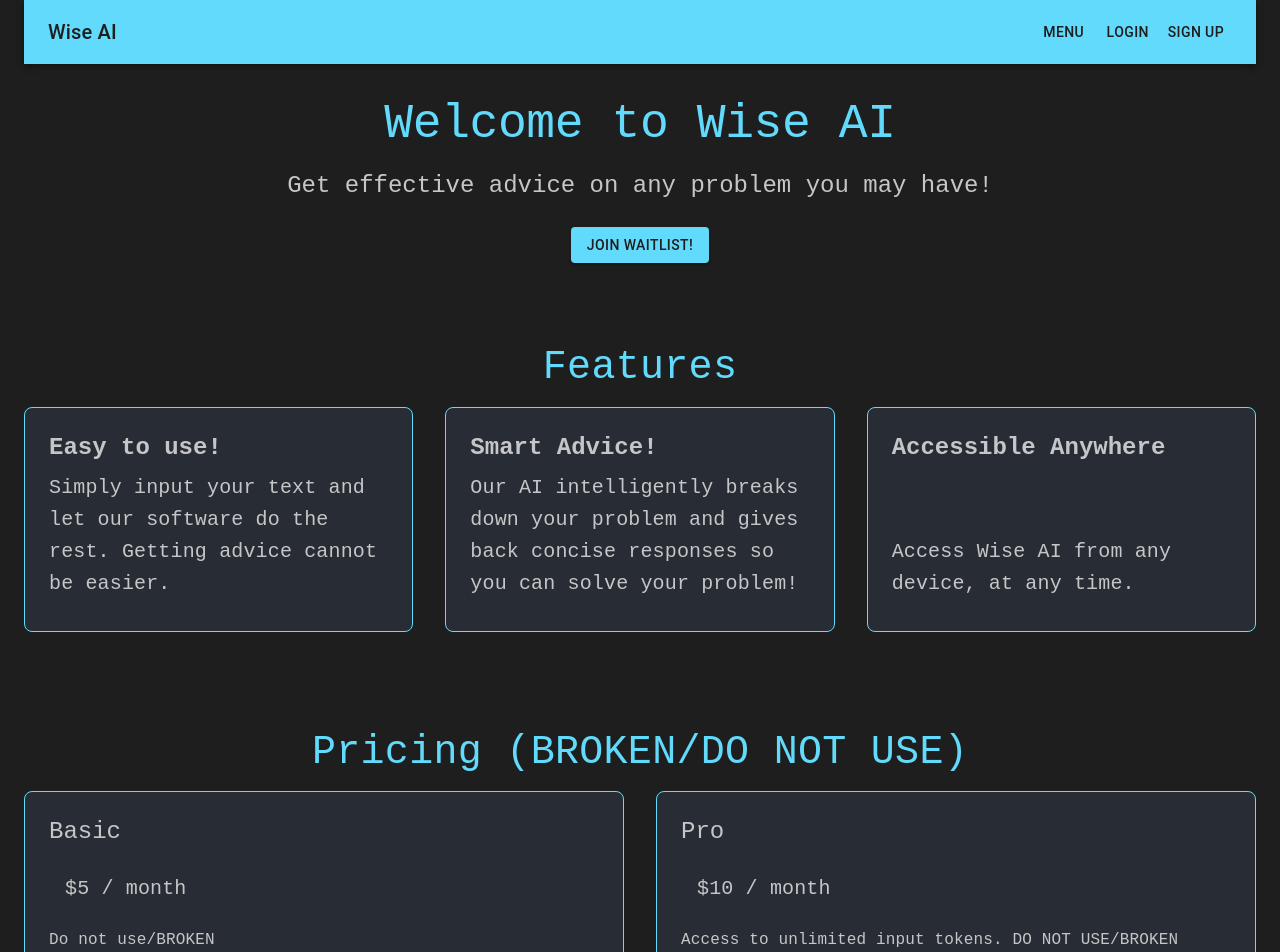
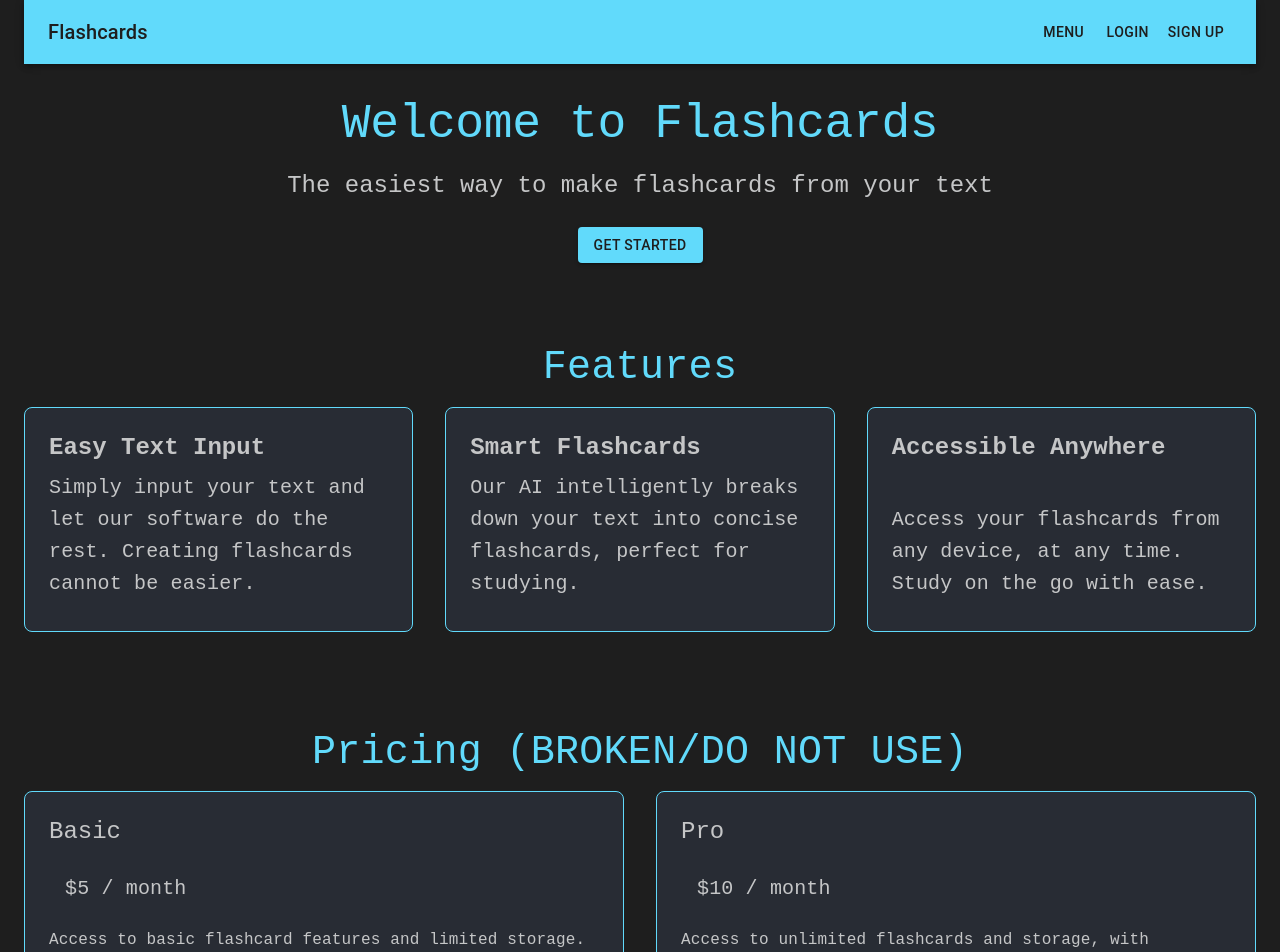
Before and after one commit to mrmahibrahman/wise-ai-demo, a Next.js app: page / in a window 1280 px wide. Shown: the top 952 px of the page. Built offline with nearby package versions, Linux system fonts and the light colour scheme; no server answers.

Commit message:
fifth commit

```diff
--- a/app/components/Navbar.js
+++ b/app/components/Navbar.js
@@ -24,19 +24,17 @@ export default function Navbar() {
     >
       <Toolbar>
         <Typography variant="h6" style={{ flexGrow: 1 }}>
-          Wise AI
+          Flashcards
         </Typography>
 
-        <Button color="inherit"
-          //onClick={handleMenuClick}
-        >
+        <Button color="inherit" onClick={handleMenuClick}>
           Menu
         </Button>
 
             <Menu
             anchorEl={anchorEl}
             open={Boolean(anchorEl)}
-            //onClose={handleMenuClose}
+            onClose={handleMenuClose}
             sx={{
                 '& .MuiPaper-root': {
                 backgroundColor: '#282c34', // Menu background color
@@ -44,7 +42,7 @@ export default function Navbar() {
             }}
             >
             <MenuItem
-                // onClick={handleMenuClose}
+                onClick={handleMenuClose}
                 component="a"
                 href="/"
                 sx={{
@@ -57,7 +55,7 @@ export default function Navbar() {
                 Home
             </MenuItem>
             <MenuItem
-                // onClick={handleMenuClose}
+                onClick={handleMenuClose}
                 component="a"
                 href="/generate"
                 sx={{
@@ -70,7 +68,7 @@ export default function Navbar() {
                 Generate Flashcards
             </MenuItem>
             <MenuItem
-                // onClick={handleMenuClose}
+                onClick={handleMenuClose}
                 component="a"
                 href="/flashcards"
                 sx={{
--- a/app/page.js
+++ b/app/page.js
@@ -45,7 +45,7 @@ export default function Home() {
   return (
     <Container maxWidth="100%" sx={{ backgroundColor: "#1e1e1e", minHeight: "100vh", color: "#c5c6c7", padding: "0", display: "flex", flexDirection: "column" }}>
       <Head>
-        <title>Wise AI</title>
+        <title>Flashcards</title>
         <meta name="description" content="Create flashcards from your text" />
       </Head>
 
@@ -59,19 +59,18 @@ export default function Home() {
         }}
       >
         <Typography variant="h2" gutterBottom sx={{ fontFamily: "monospace", color: "#61dafb", fontSize: { xs: "2rem", md: "3rem" } }}>
-          Welcome to Wise AI
+          Welcome to Flashcards
         </Typography>
         <Typography variant="h5" gutterBottom sx={{ fontFamily: "monospace", fontSize: { xs: "1.25rem", md: "1.5rem" } }}>
-          Get effective advice on any problem you may have!
+          The easiest way to make flashcards from your text
         </Typography>
         <Button
           variant="contained"
           color="primary"
           sx={{ mt: 2, backgroundColor: "#61dafb", color: "#1e1e1e" }}
-          // onClick={handleGetStarted}
-          href="/sign-up"
+          onClick={handleGetStarted}
         >
-          Join Waitlist!
+          Get Started
         </Button>
       </Box>
 
@@ -97,10 +96,10 @@ export default function Home() {
               }}
             >
               <Typography variant="h5" gutterBottom sx={{ fontFamily: "monospace", fontSize: { xs: "1.25rem", md: "1.5rem" } }}>
-                <strong>Easy to use!</strong>
+                <strong>Easy Text Input</strong>
               </Typography>
               <Typography variant="h6" gutterBottom sx={{ fontFamily: "monospace", fontSize: { xs: "1rem", md: "1.25rem" } }}>
-                Simply input your text and let our software do the rest. Getting advice cannot be easier.
+                Simply input your text and let our software do the rest. Creating flashcards cannot be easier.
               </Typography>
             </Box>
           </Grid>
@@ -121,10 +120,10 @@ export default function Home() {
               }}
             >
               <Typography variant="h5" gutterBottom sx={{ fontFamily: "monospace", fontSize: { xs: "1.25rem", md: "1.5rem" } }}>
-                <strong>Smart Advice!</strong>
+                <strong>Smart Flashcards</strong>
               </Typography>
               <Typography variant="h6" gutterBottom sx={{ fontFamily: "monospace", fontSize: { xs: "1rem", md: "1.25rem" } }}>
-                Our AI intelligently breaks down your problem and gives back concise responses so you can solve your problem!
+                Our AI intelligently breaks down your text into concise flashcards, perfect for studying.
               </Typography>
             </Box>
           </Grid>
@@ -148,7 +147,7 @@ export default function Home() {
                 <strong>Accessible Anywhere</strong>
               </Typography>
               <Typography variant="h6" gutterBottom sx={{ fontFamily: "monospace", fontSize: { xs: "1rem", md: "1.25rem" } }}>
-                Access Wise AI from any device, at any time.
+                Access your flashcards from any device, at any time. Study on the go with ease.
               </Typography>
             </Box>
           </Grid>
@@ -179,7 +178,7 @@ export default function Home() {
                 $5 / month
               </Typography>
               <Typography sx={{ fontFamily: "monospace", fontSize: { xs: "0.875rem", md: "1rem" } }}>
-                Do not use/BROKEN
+                Access to basic flashcard features and limited storage.
               </Typography>
               <Button
                 variant="contained"
@@ -209,13 +208,13 @@ export default function Home() {
                 $10 / month
               </Typography>
               <Typography sx={{ fontFamily: "monospace", fontSize: { xs: "0.875rem", md: "1rem" } }}>
-                Access to unlimited input tokens. DO NOT USE/BROKEN
+                Access to unlimited flashcards and storage, with priority support.
               </Typography>
               <Button
                 variant="contained"
                 color="primary"
                 sx={{ mt: 2, backgroundColor: "#61dafb", color: "#1e1e1e" }}
-                //onClick={handleSubmit}
+                onClick={handleSubmit}
               >
                 Choose Pro
               </Button>
```
